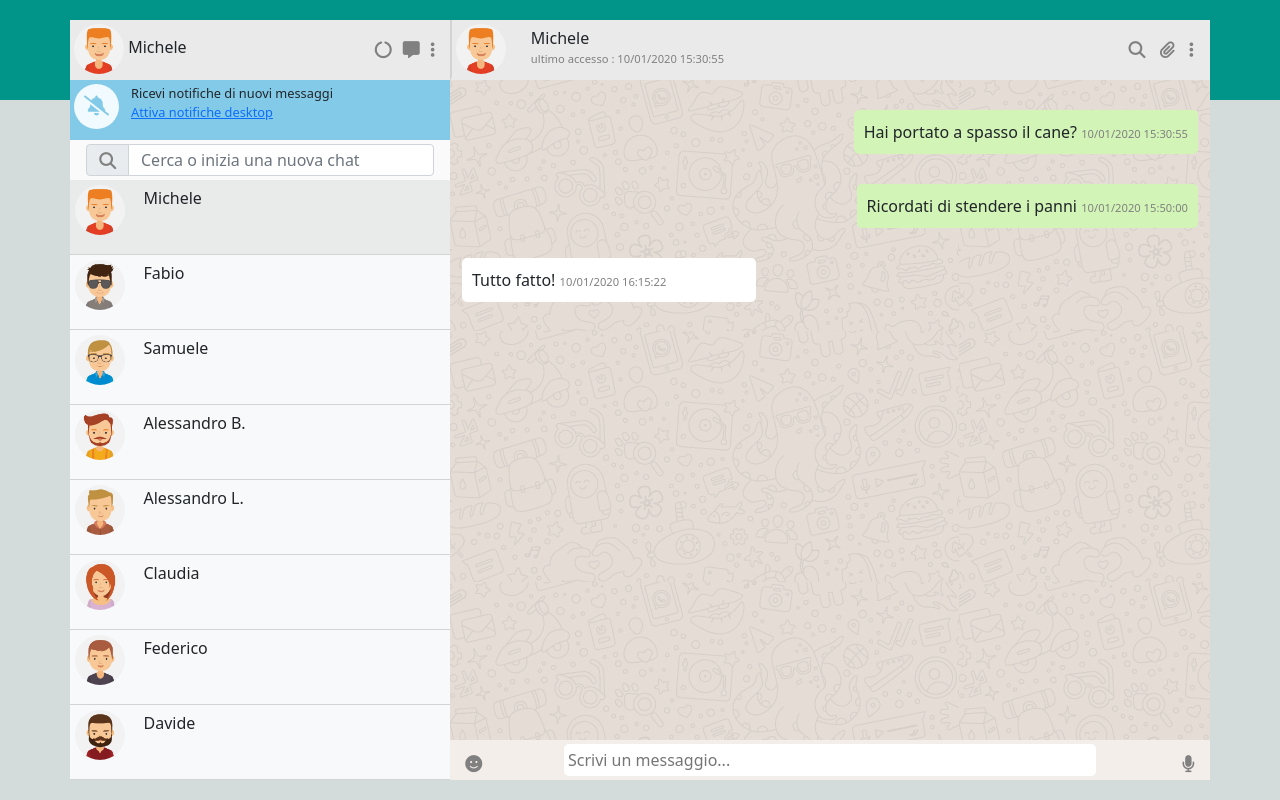
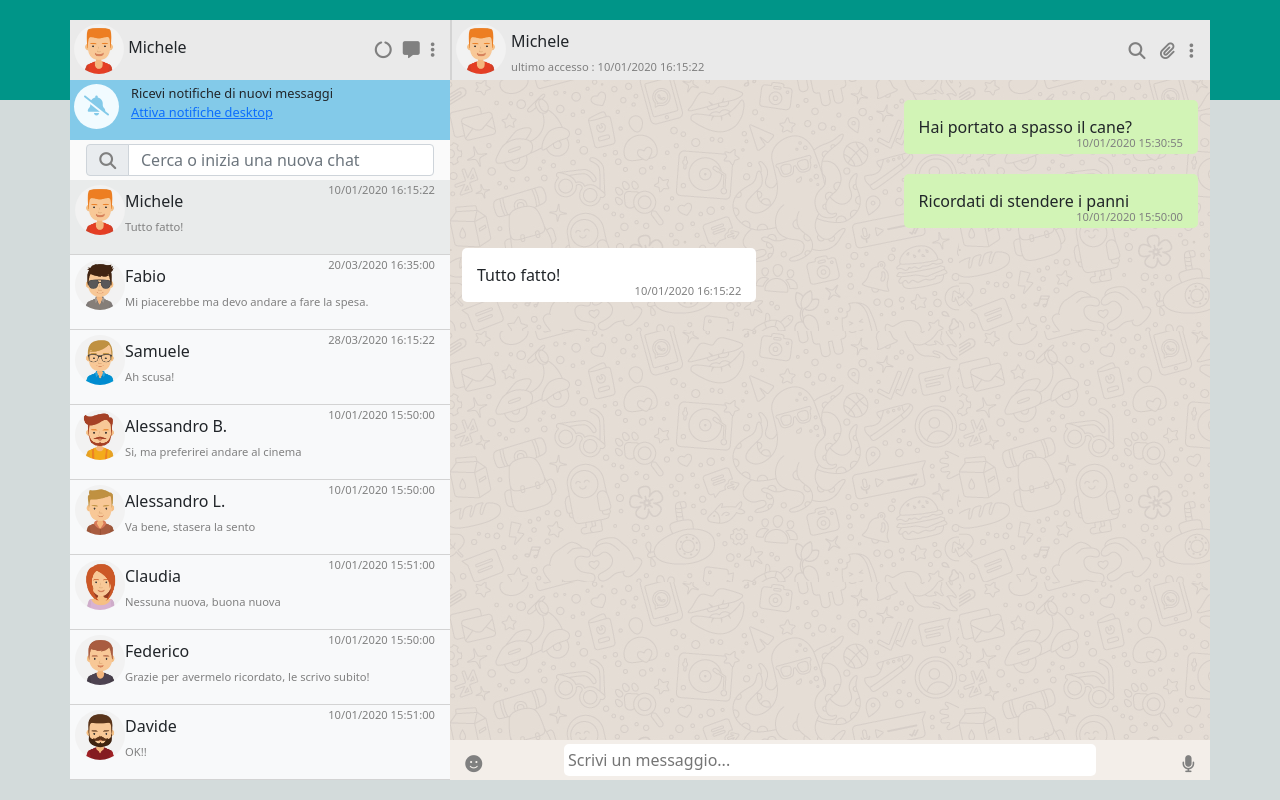
Before and after one commit to GiulianoCretella/vue-boolzapp, a plain HTML site: page index.html in a window 1280 px wide. Drawn offline with nearby package versions, Linux system fonts and the light colour scheme.

Commit message:
milestone 5 completa

```diff
--- a/css/style.css
+++ b/css/style.css
@@ -48,16 +48,20 @@ span.accesso{
 }
 .header-text{
     margin-top: 1%;
-    margin-left: 5%;
-    line-height: 1.2;
-    vertical-align: middle;
+    margin-left: 5px;
+    height: 100%;
 }
-.left-side{
+.contenitore{
     height: calc(100% - 60px);
 }
 .account-side{
     height: 100%;
     background-color: #D3DBDB;
+}
+.notification{
+    background-color: #83CAE9;
+    height: 60px;
+    font-size: 0.8em;
 }
 .bell-circle{
     width: 45px;
@@ -71,17 +75,8 @@ span.accesso{
     position: absolute;
     top: 50%;
     left: 50%;
-   transform:translate(-50%, -50%);
-   color:#83CAE9;
-}
-.contact-list-box{
-    overflow-y: auto;
-    height: 100%;
-}
-.notification{
-    background-color: #83CAE9;
-    height: 60px;
-    font-size: 0.8em;
+    transform:translate(-50%, -50%);
+    color:#83CAE9;
 }
 .search-bar{
     background-color: #FAFAFA;
@@ -90,7 +85,28 @@ span.accesso{
 .account{
     height: calc(100% - 100px);
 }
+.data-messaggio{
+    position: absolute;
+    right: 15px;
+}
+.account .data-messaggio{
+    top: 2px;
+}
+.contact-list-box{
+    overflow-y: auto;
+    height: 100%;
+}
+.account .contact-list-box .contact-list{
+    border-bottom: 0.5px solid lightgrey;
+    padding: 5px;
+    position: relative;
+}
 
+
+                    /* lato chat  */
+.messages .data-messaggio{
+    bottom: 2px;
+}
 .message-box{
     height: 100%;
     background-image: url(../img/mine.jpg);
@@ -100,11 +116,6 @@ span.accesso{
     height: calc(100% - 40px);
     overflow:scroll;
 
-}
-.account .contact-list-box .contact-list{
-    clear: both;
-    border-bottom: 0.5px solid lightgrey;
-    padding: 5px;
 }
 .chat{
     width: 100%;
@@ -129,22 +140,19 @@ span.accesso{
 .messaggio-mio{
     float: right;
     background-color: #D2F4B6;
-    clear: both;
-    padding: 10px;
-    border-radius: 5px;
-    min-width: 40%;
-    margin-top: 30px;
-    position: relative;
 }
 .messaggio-utente{
     float: left;
+    background-color: #FFFFFF;
+}
+.messaggio-utente, .messaggio-mio{
+    position: relative;
+    clear: both;
+    border-radius: 5px;
     min-width: 40%;
-    background-color: #FFFFFF;
-    padding: 10px;
-    border-radius: 5px;
-    margin-top: 30px;
-    clear: both;
-    position: relative;
+    padding: 15px;
+    margin-top: 20px;
+
 }
 .elimina{
     border: 0.5px solid lightgrey;
--- a/index.html
+++ b/index.html
@@ -42,7 +42,7 @@
                             :src="'./img/avatar'+contacts[currentIndex].avatar+'.jpg'" alt="">
                         <div class="header-text float-start">
                             <p>{{contacts[currentIndex].name}}</p>
-                            <span class="accesso">ultimo accesso : {{contacts[currentIndex].messages[currentIndex].date}}</span>
+                            <span class="accesso">ultimo accesso : {{lastDate()}} </span>
                         </div>
                     </div>
                     <div class="col-4 float-end text-end fa-container">
@@ -53,7 +53,7 @@
                 </div>
             </div>
         </div>
-        <div class="left-side row">
+        <div class="contenitore row">
             <div class="account-side col-4">
                 <div class="notification row p-1">
                     <div class="col-3 bell-circle">
@@ -80,11 +80,12 @@
 
                             <img class="rounded-circle float-start img-fluid"
                                 :src="'./img/avatar'+ contact.avatar +'.jpg'" alt="">
-                            <div class="header-text float-start">
+                            <div class="header-text">
                                 <p>{{contact.name}}</p>
-                                <span class="accesso"></span>
+                                <span class="accesso">{{contacts[index].messages.length > 0 ? contact.messages.at(-1).message : ''}}</span>
+                                <span class="accesso data-messaggio">{{contacts[index].messages.length > 0 ? contact.messages.at(-1).date : ''}}</span>
                             </div>
-                            <span class="accesso float-end"></span>
+
                         </div>
                     </div>
                 </div>
@@ -94,7 +95,7 @@
                     <div  v-for="(message,index) in contacts[currentIndex].messages" :key="index"
                     :class="{'messaggio-mio' : message.status === 'sent','messaggio-utente' : message.status === 'received'}">
                     <span @click="showRemove(index,currentIndex)">{{message.message}}</span>
-                    <span class="accesso w-25">{{message.date}}</span>
+                    <span class="accesso data-messaggio">{{message.date}}</span>
                         <div @click="eliminaMessaggio(index)" :class="{'d-block': !message.display}" class="elimina">Elimina messaggio</div>
                     </div>
                 </div>
--- a/js/script.js
+++ b/js/script.js
@@ -214,7 +214,7 @@ const app = new Vue({
         },
         addMioMessaggio(){
             const newMessage = {
-                date: dayjs().format('HH:mm'),
+                date: dayjs().format('DD/MM/YYYY HH:mm:ss'),
                 message:this.mioMessaggio,
                 status:'sent',
                 display:'false'
@@ -223,7 +223,7 @@ const app = new Vue({
             this.mioMessaggio='';
             console.log(newMessage.date)
             const messaggioUtente= {
-                date: dayjs().format('HH:mm'),
+                date: dayjs().format('DD/MM/YYYY HH:mm:ss'),
                 message:'OK!',
                 status:'received',
                 display:'false'
@@ -237,6 +237,18 @@ const app = new Vue({
         },
         showRemove: function(index,currentIndex){
            this.contacts[currentIndex].messages[index].display = !this.contacts[currentIndex].messages[index].display
+        },
+        lastDate(){
+            const lastIndex = this.contacts[this.currentIndex].messages.length - 1;
+            if(this.contacts[this.currentIndex].messages.length > 0){
+                return this.contacts[this.currentIndex].messages[lastIndex].date;
+            }else return
+        },
+        lastMessage(){
+            const lastIndex = this.contacts[this.currentIndex].messages.length - 1;
+            if(this.contacts[this.currentIndex].messages.length > 0){
+                return this.contacts[this.currentIndex].messages[lastIndex].message;
+            }else return
         }
     },
     computed:{
@@ -248,7 +260,7 @@ const app = new Vue({
                     return false
                 }
             })
-        }
+        },
     }
 })
 // ●	Visualizzazione dinamica dei messaggi: tramite la direttiva v-for, visualizzare tutti i messaggi relativi al contatto attivo all’interno del pannello della conversazione
```
